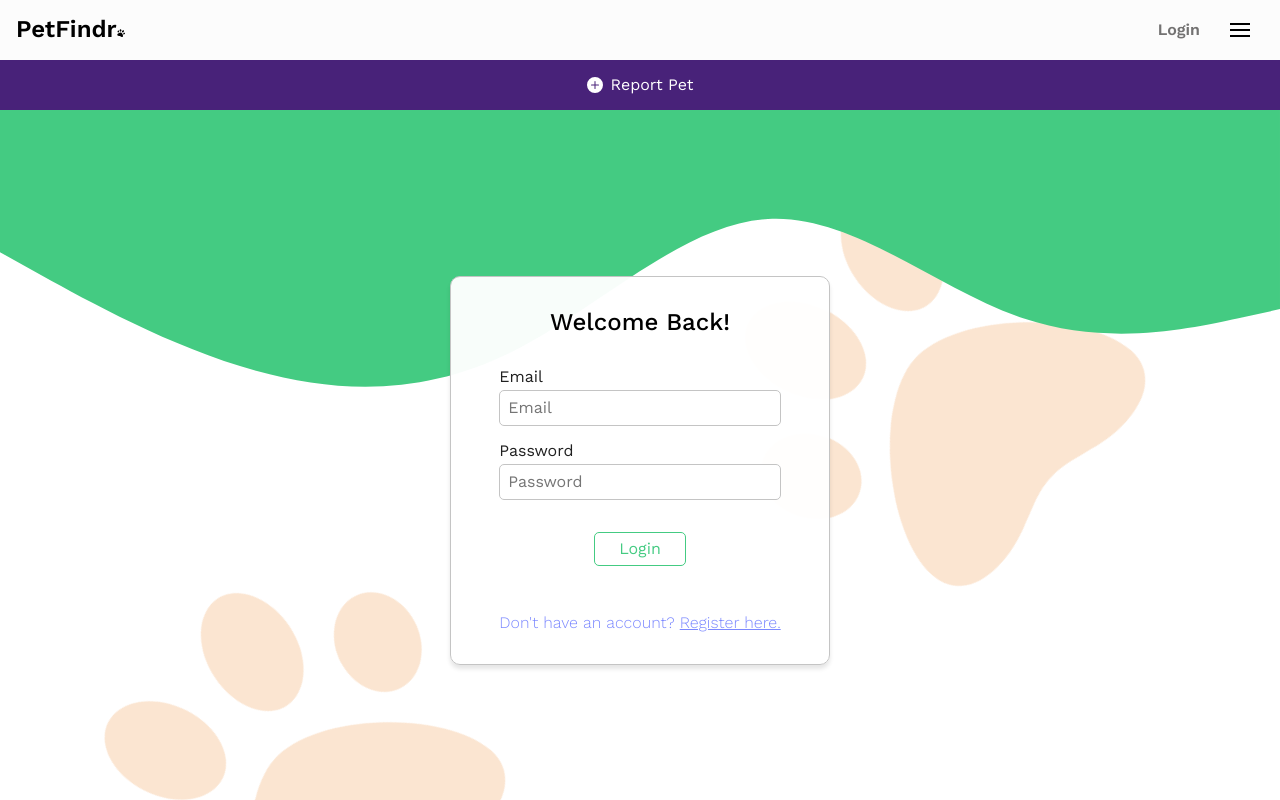
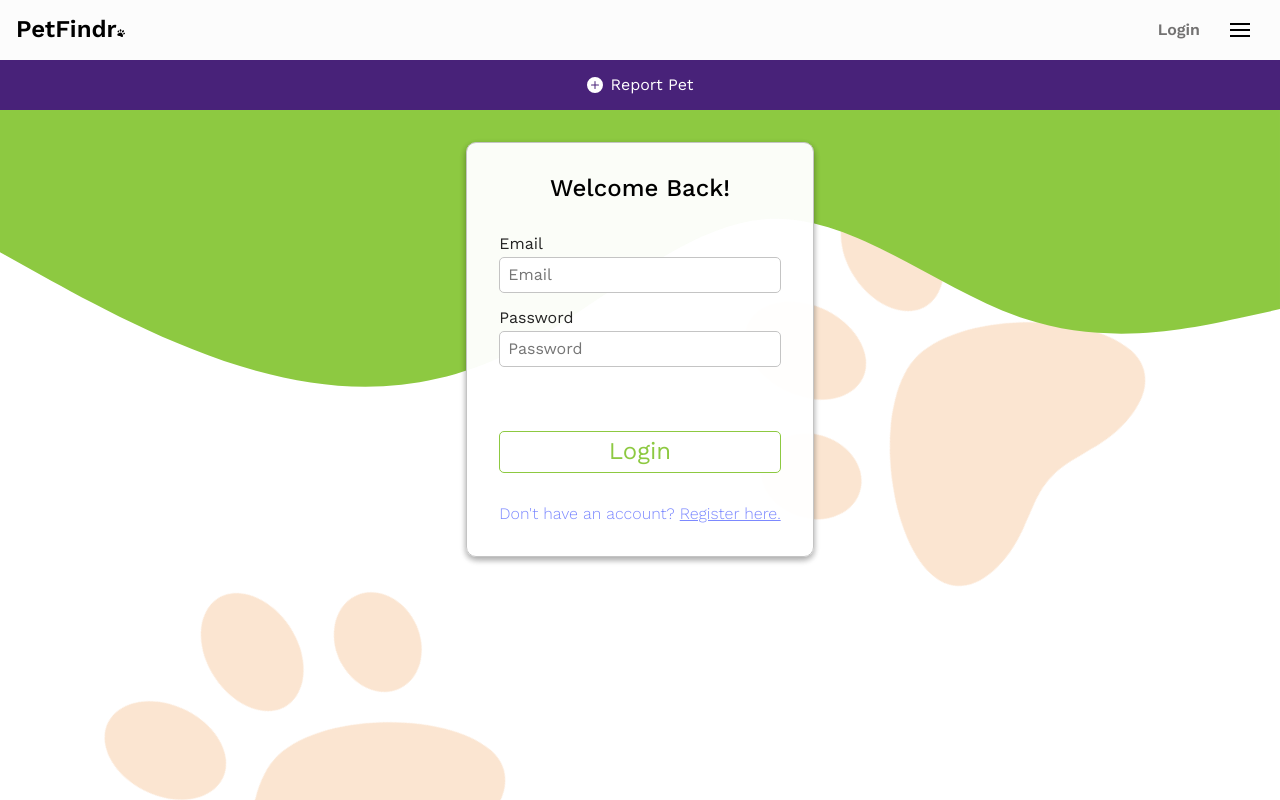
Before and after one commit to PetFindrSEI/pet-findr-frontend, a React (Create React App) app: page /login in a window 1280 px wide. Shown: the top 800 px of the page. Built offline with nearby package versions, Linux system fonts and the light colour scheme.

Commit message:
Change styling on login/register page Co-authored-by: Melissa ‘The Monster’ Morgan melissamorganc@gmail.com

```diff
--- a/src/components/Login/Login.js
+++ b/src/components/Login/Login.js
@@ -44,7 +44,7 @@ function Login({ handleSetLoggedIn }) {
     <div className={styles.loginContainer}>
       <svg xmlns='http://www.w3.org/2000/svg' viewBox='0 0 1440 320'>
         <path
-          fill='#44CB82'
+          fill='#8DC941'
           fillOpacity='1'
           d='M0,160L48,186.7C96,213,192,267,288,293.3C384,320,480,320,576,272C672,224,768,128,864,122.7C960,117,1056,203,1152,234.7C1248,267,1344,245,1392,234.7L1440,224L1440,0L1392,0C1344,0,1248,0,1152,0C1056,0,960,0,864,0C768,0,672,0,576,0C480,0,384,0,288,0C192,0,96,0,48,0L0,0Z'></path>
       </svg>
--- a/src/components/Login/Login.module.css
+++ b/src/components/Login/Login.module.css
@@ -1,5 +1,5 @@
 .loginContainer {
-  height: 90vh;
+  height: 100vh;
   display: flex;
   justify-content: center;
 }
@@ -17,9 +17,10 @@
   flex-direction: column;
   justify-content: space-around;
   align-items: center;
-  padding: 2rem 3rem;
-  margin: auto;
-  box-shadow: 0px 4px 4px rgba(0, 0, 0, 0.1);
+  padding: 2rem;
+  margin: 2rem auto;
+  margin-bottom: 14rem;
+  box-shadow: rgba(0, 0, 0, 0.16) 0px 3px 6px, rgba(0, 0, 0, 0.23) 0px 3px 6px;
   border: 1px solid #c4c4c4;
 }
 /* Welcome Back Text */
@@ -37,7 +38,7 @@
   width: 100%;
 }
 .loginForm label {
-  color: #202020;
+  color: #242424;
   margin-bottom: 0.2rem;
 }
 .loginForm input {
@@ -53,18 +54,21 @@
 }
 /* Login Button */
 .loginForm button {
-  width: fit-content;
+  width: 100%;
   padding: 0.4rem 1.5rem;
-  margin: 1rem auto;
-  border: 1px solid #44CB82;
+  margin: 0rem auto;
+  margin-top: 3rem;
+  border: 1px solid #8dc941;
   background-color: white;
   border-radius: 5px;
   cursor: pointer;
-  color: #44CB82;
+  color: #8dc941;
   transition: all 0.2s ease;
+  font-size: 1.5rem;
+  font-weight: 400;
 }
 .loginForm button:hover {
-  background-color: #44CB82;
+  background-color: #8dc941;
   color: white;
 }
 
@@ -78,5 +82,5 @@
 
 /* Error Message */
 .errMsg {
-  color: #E74040;
+  color: #e74040;
 }
--- a/src/components/Register/Register.js
+++ b/src/components/Register/Register.js
@@ -103,11 +103,13 @@ function Register(props) {
             onChange={handleChange}
             onBlur={handlePassword}
           />
-          {errMsg ? <p>{passwordMatch}</p> : null}
+          {errMsg ? (
+            <p className={styles.passwordMatch}>{passwordMatch}</p>
+          ) : null}
           <button>Register</button>
         </form>
         {success ? (
-          <p>Successfully logged in! Redirecting you to login.</p>
+          <p>Successfully registered! Redirecting you to login.</p>
         ) : (
           ''
         )}
--- a/src/components/Register/Register.module.css
+++ b/src/components/Register/Register.module.css
@@ -1,5 +1,5 @@
 .registerContainer {
-  height: 90vh;
+  height: 100vh;
   display: flex;
   justify-content: center;
 }
@@ -17,9 +17,10 @@
   flex-direction: column;
   justify-content: space-around;
   align-items: center;
-  padding: 2rem 3rem;
-  margin: auto;
-  box-shadow: 0px 4px 4px rgba(0, 0, 0, 0.1);
+  padding: 2rem;
+  margin: 2rem auto;
+  margin-bottom: 10rem;
+  box-shadow: rgba(0, 0, 0, 0.16) 0px 3px 6px, rgba(0, 0, 0, 0.23) 0px 3px 6px;
   border: 1px solid #c4c4c4;
 }
 /* Register a New Account Text */
@@ -37,7 +38,7 @@
   width: 100%;
 }
 .registerForm label {
-  color: #202020;
+  color: #242424;
   margin-bottom: 0.2rem;
 }
 .registerForm input {
@@ -53,15 +54,18 @@
 }
 /* Register Button */
 .registerForm button {
-  width: fit-content;
+  width: 100%;
   padding: 0.4rem 1.5rem;
-  margin: 1rem auto;
+  margin: 0rem auto;
+  margin-top: 3rem;
   border: 1px solid #854ad0;
   background-color: white;
   border-radius: 5px;
   cursor: pointer;
   color: #854ad0;
   transition: all 0.2s ease;
+  font-size: 1.5rem;
+  font-weight: 400;
 }
 .registerForm button:hover {
   background-color: #854ad0;
@@ -75,3 +79,8 @@
   font-weight: 300;
   font-size: 1rem;
 }
+
+/* Password Match */
+.passwordMatch {
+  color: #f68f8f;
+}
```
